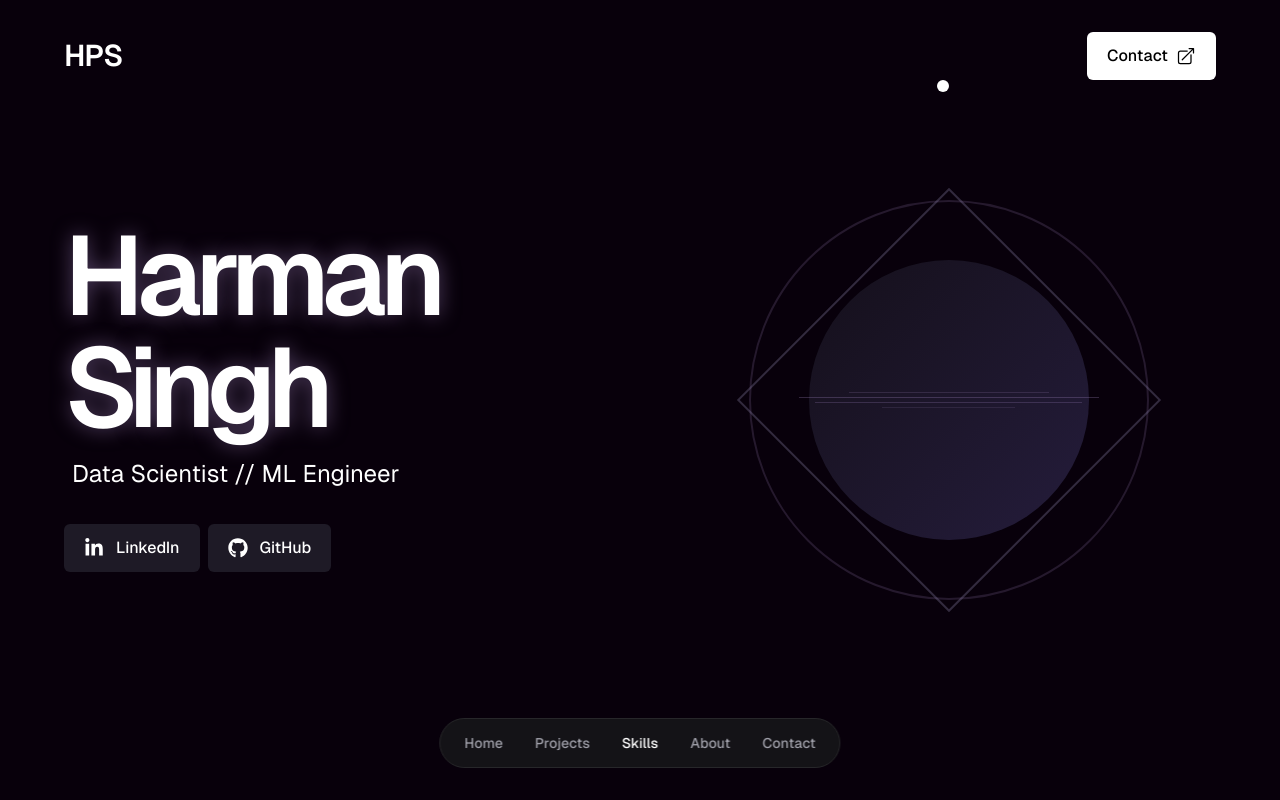
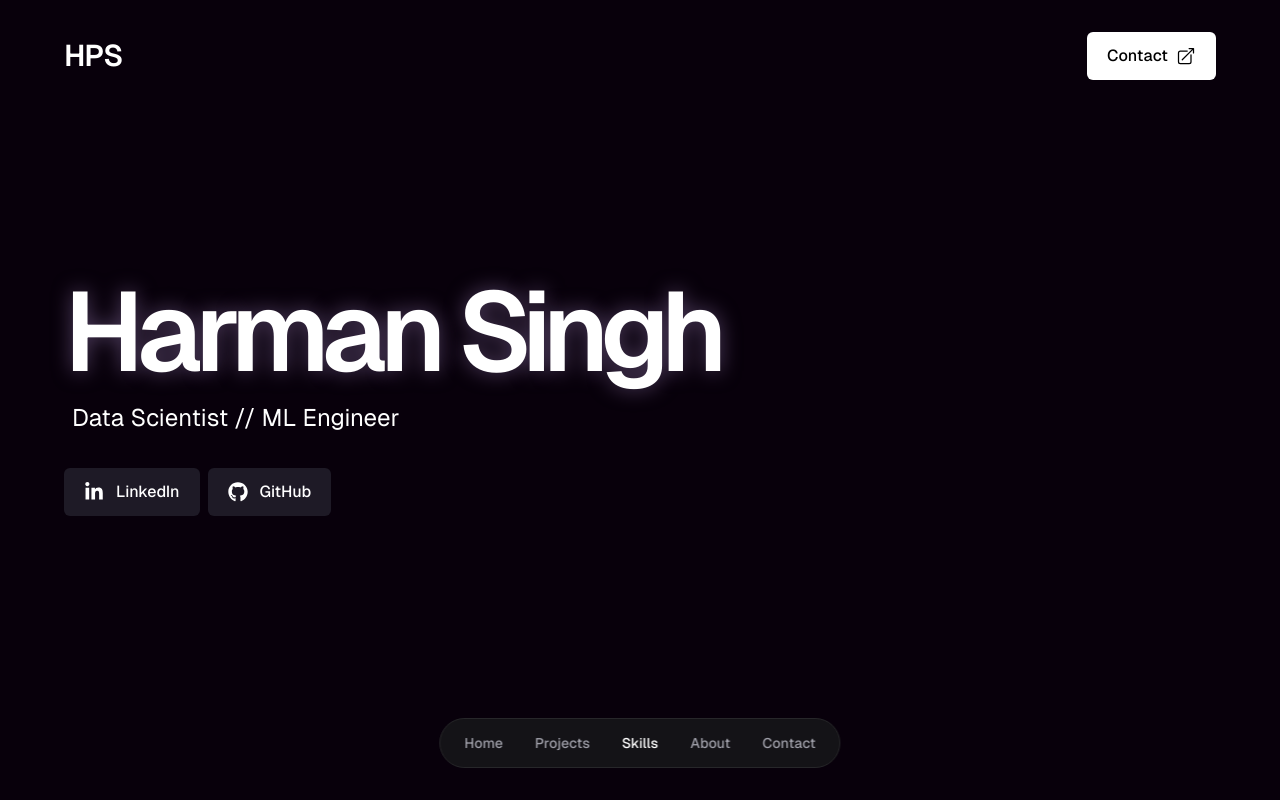
Before and after one commit to Harmxn02/harmansingh.nl, a Next.js app: page / in a window 1280 px wide. Shown: the top 800 px of the page. Built offline with nearby package versions, Linux system fonts and the light colour scheme.

Commit message:
UPDATE: Disable animated pattern in Hero component

```diff
--- a/src/app/components/Hero.jsx
+++ b/src/app/components/Hero.jsx
@@ -7,7 +7,7 @@ import { FaGithub } from "react-icons/fa";
 import Image from "next/image";
 import RobotArm from "../../../public/assets/robot-purple-compressed.webp";
 
-const showAnimatedPattern = true;
+const showAnimatedPattern = false;
 const showRobotArm = false;
 
 const TopLogo = () => {
```
